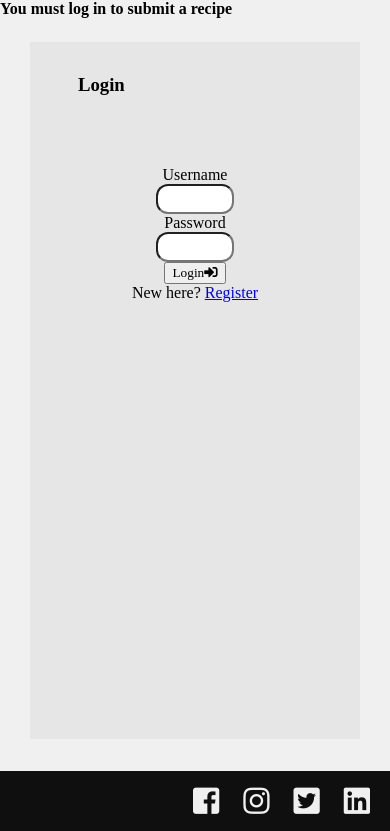
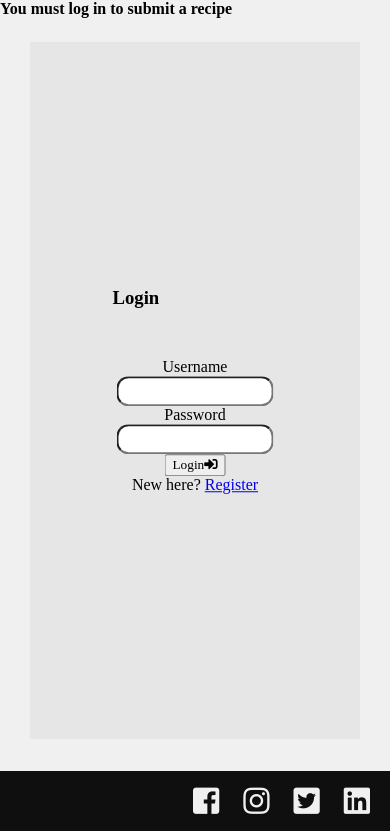
Before and after one commit to Code-Institute-Submissions/sgalway2086-milestoneIII, a Flask app: page /submit in a window 390 px wide. Shown: the part 73-904 px from the top of the page. Run offline with Flask 2, Linux system fonts and the light colour scheme; some libraries are stand-ins or nearby versions; some web fonts are replaced.

Commit message:
add styles to login page

```diff
--- a/static/css/style.css
+++ b/static/css/style.css
@@ -149,22 +149,6 @@ a i{
     min-height: 60vh;
 }
 
-.login_reg_style{
-    background-color: #e6e6e6;
-    width: 60%;
-    padding: 32px 48px;
-    margin: auto;
-    margin-bottom: 32px;
-    margin-top: 24px;
-    overflow: auto;
-    min-height: 75vh;
-}
-
-.login_reg_style form{
-    text-align: center;
-    margin-top: 30%;
-}
-
 #searchFormDiv{
     text-align: center;
 }
@@ -261,9 +245,30 @@ header h1{
 }
 
 .loginInputs{
-    width: 30%;
     height: 24px;
     border-radius:12px;
+    width: 40%;
+}
+
+.login_reg_style{
+    background-color: #e6e6e6;
+    width: 60%;
+    padding: 32px 48px;
+    margin: auto;
+    margin-bottom: 32px;
+    margin-top: 24px;
+    overflow: auto;
+    min-height: 70vh;
+    position: relative;
+}
+
+.loginWrap{
+    margin: 0;
+    position: absolute;
+    top: 50%;
+    left: 50%;
+    -ms-transform: translate(-50%, -50%);
+    transform: translate(-50%, -50%);
 }
 
 @media screen and (max-width: 1000px){
@@ -322,6 +327,11 @@ span:hover .header-fa{
 }
 .drop-bar-option:hover{
     background-color: #cccccc;
+}
+.loginInputs{
+    width: 50%;
+    height: 24px;
+    border-radius:12px;
 }
 }
 
@@ -475,4 +485,10 @@ span:hover .header-fa{
         text-align: center;
         margin-top: 30%;
     }
+
+    .loginInputs{
+        width: 90%;
+        height: 24px;
+        border-radius:12px;
+    }
 }
--- a/templates/login.html
+++ b/templates/login.html
@@ -1,6 +1,7 @@
 {% extends "base.html" %}
 {% block content %}
 <div class = "login_reg_style">
+    <div class = "loginWrap">
     <h3>Login</h3>
     <form method = "POST" action = "/login">
         <div>
@@ -17,5 +18,6 @@
         </div>
     </form>
 </div>
+</div>
 
 {% endblock %}
```
Also changed, not shown: README.md.
